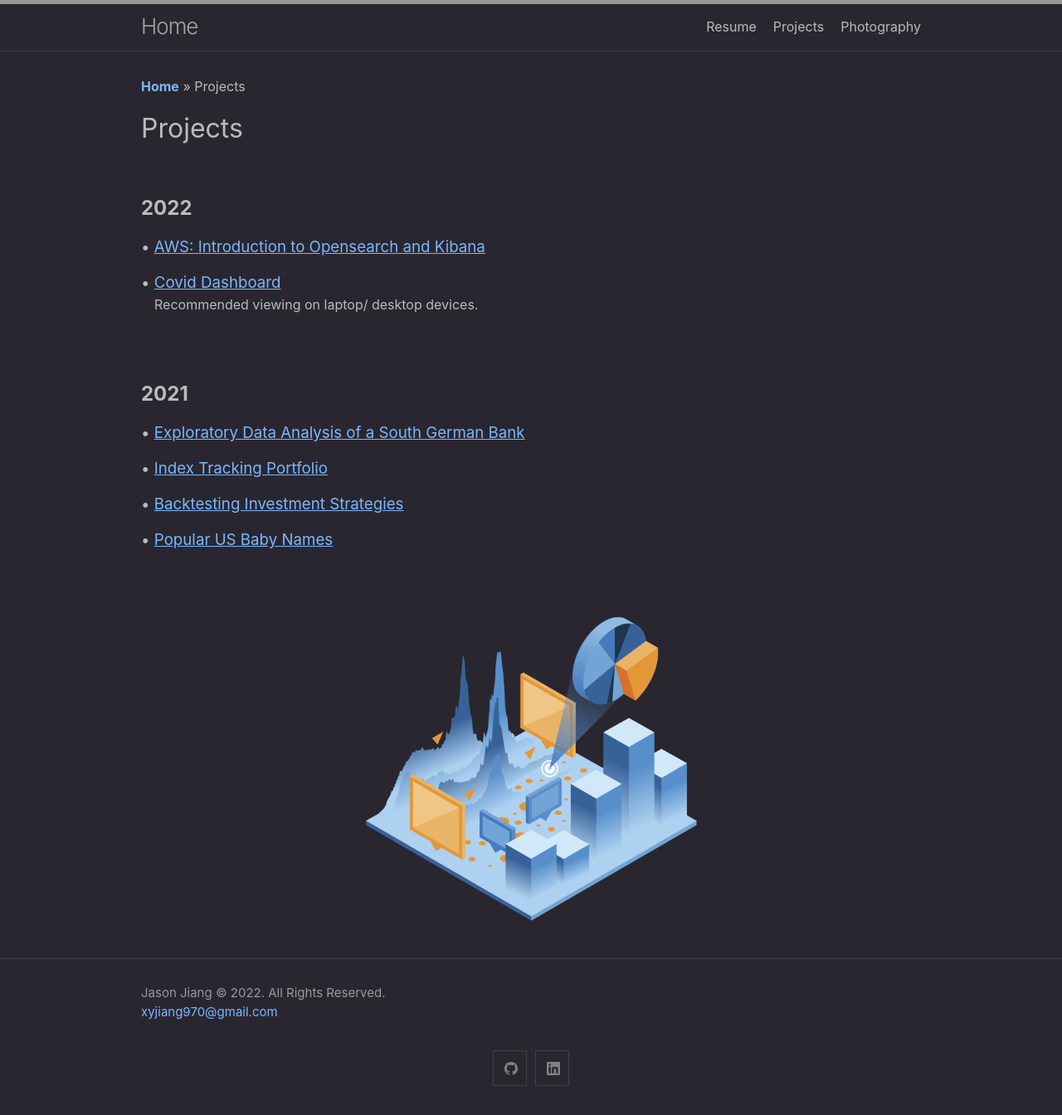
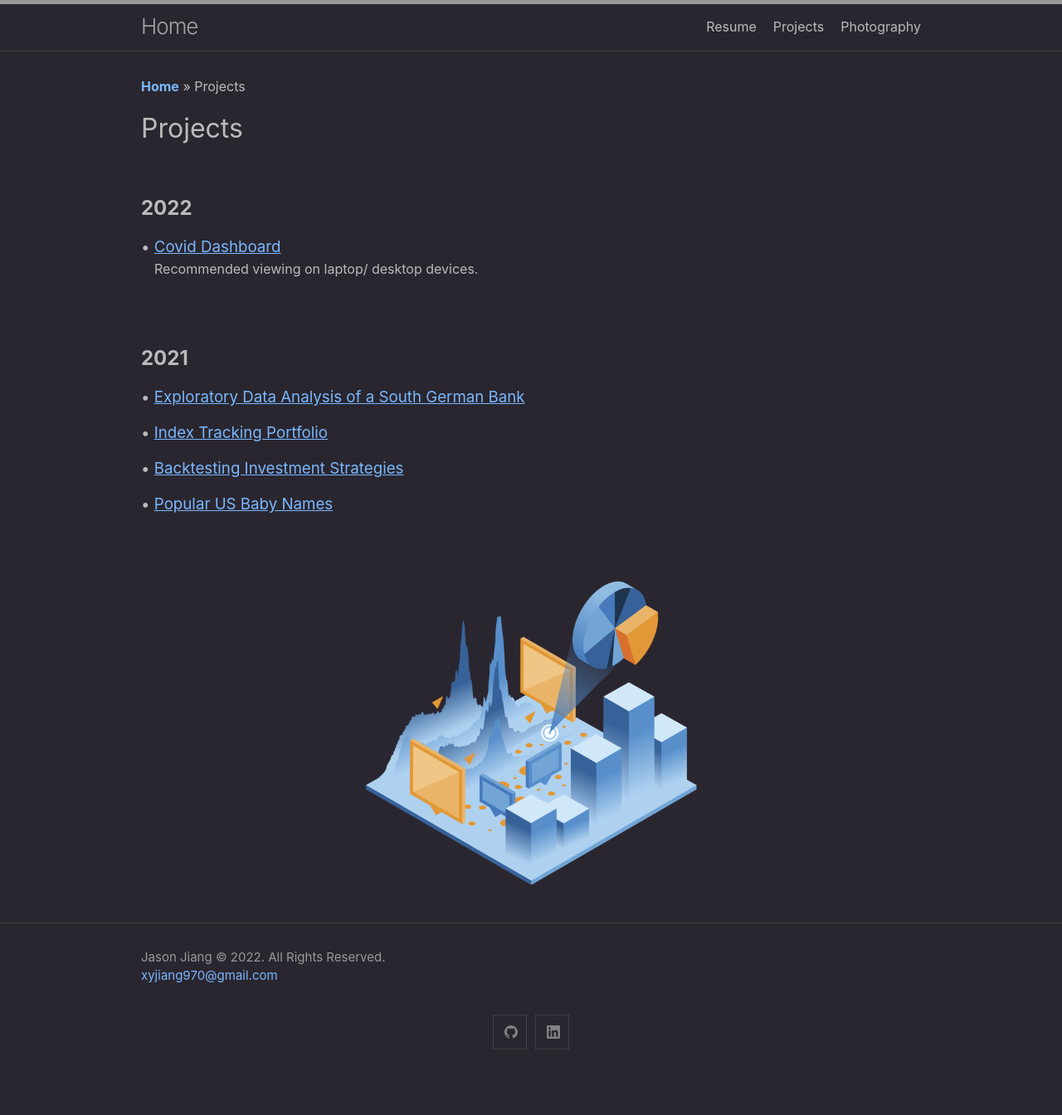
Before and after one commit to xyjiang970/xyjiang970.github.io, a Jekyll site: the page built from projects/projects_home.md, in a window 1280 px wide. Shown: the whole page at 83% size. Built offline with Jekyll 4.4.1, drawn with Linux system fonts in a browser that asks for light colours; after the commit the page ends 1300 px from its top, so only the background shows below that.

Commit message:
Update projects_home.md

```diff
--- a/projects/projects_home.md
+++ b/projects/projects_home.md
@@ -11,9 +11,9 @@ description:
 
 <H2><b>2022</b></H2>
 
-<H3>• <a href="/intro-to-opensearch-and-kibana">
+<!-- <H3>• <a href="/intro-to-opensearch-and-kibana">
 <u>AWS: Introduction to Opensearch and Kibana</u>
-</a></H3>
+</a></H3> -->
 
 
 <H3 style="margin-bottom:0;">• <a href="https://share.streamlit.io/xyjiang970/covid_dashboard/main" target="_blank">
```
